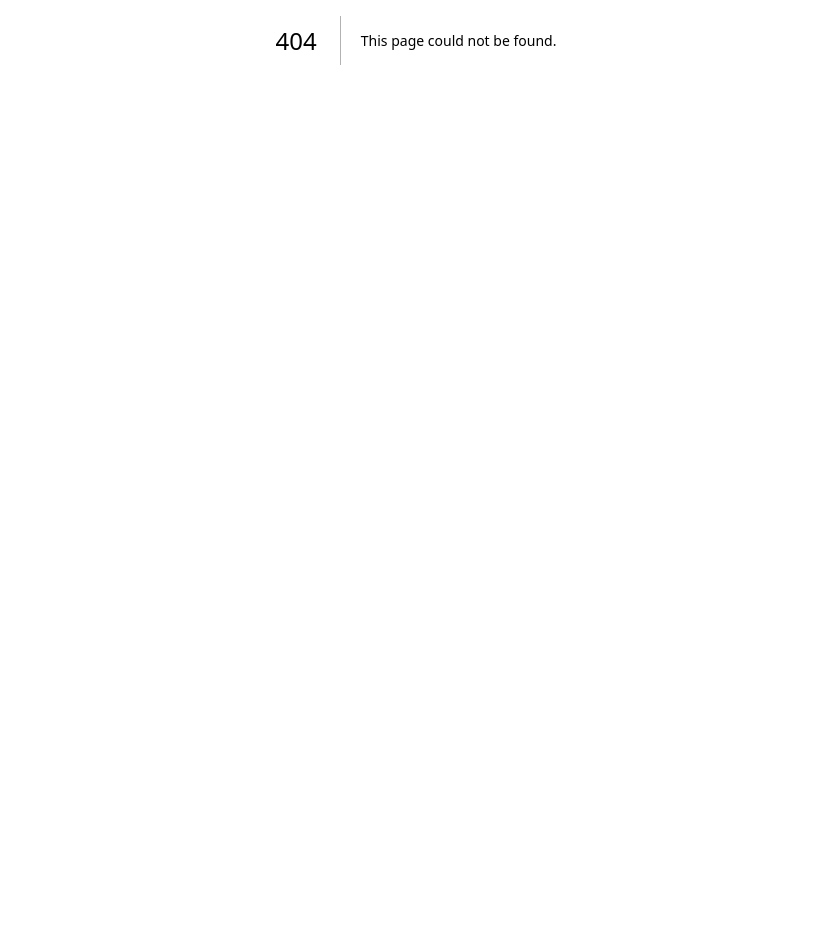
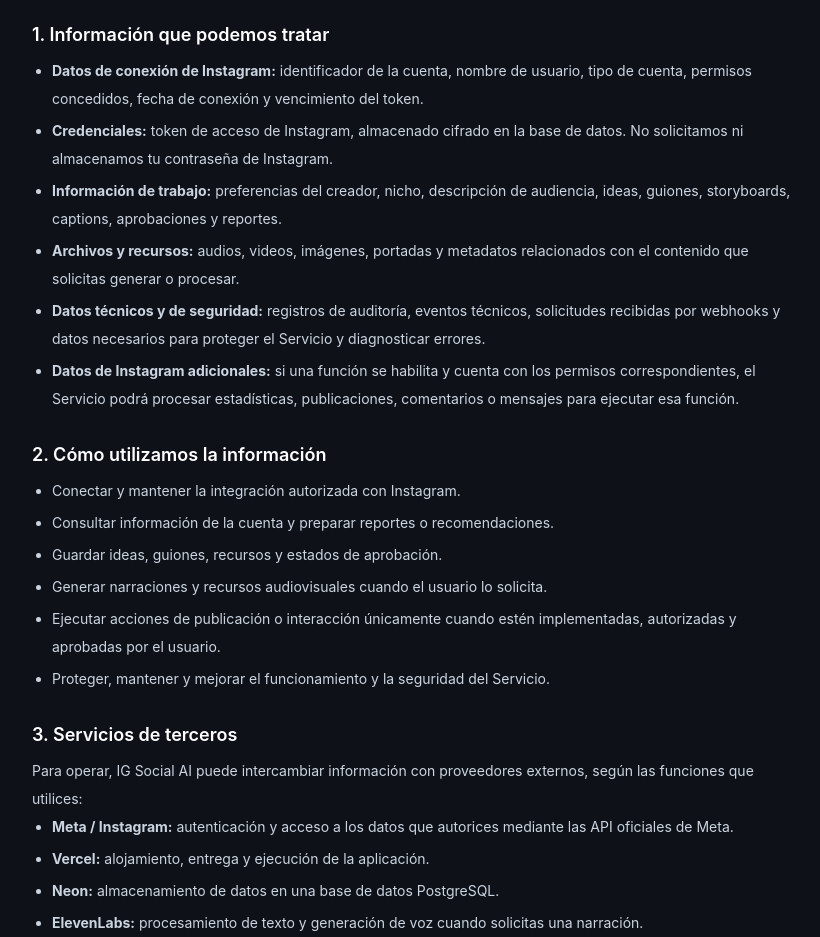
Before and after one commit to nicolaschacal/igsocialai, a Next.js app: page /privacy in a window 1280 px wide. Before the commit this address had no page. Shown: the part 360-1297 px from the top of the page, without its empty margins (224-1044 px from the left). Before the commit the page ends 800 px from the top, so only its background shows below. Built offline with nearby package versions, Linux system fonts and the light colour scheme.

Commit message:
Add public privacy, terms, and data deletion pages

```diff
--- /dev/null
+++ b/src/app/privacy/page.tsx
@@ -0,0 +1,82 @@
+import type { Metadata } from "next";
+import { LegalPage } from "@/components/legal-page";
+
+export const metadata: Metadata = {
+  title: "Política de privacidad | IG Social AI",
+  description: "Cómo IG Social AI recopila, utiliza, conserva y protege los datos.",
+};
+
+export default function PrivacyPage() {
+  return (
+    <LegalPage title="Política de privacidad">
+      <p>Esta política describe cómo IG Social AI (el “Servicio”) trata la información cuando utilizas su sitio, conectas una cuenta profesional de Instagram o autorizas herramientas de creación y gestión de contenido. El Servicio se encuentra en fase beta y está diseñado para ayudar a analizar una cuenta, preparar contenido y gestionar acciones que el usuario autorice.</p>
+
+      <section>
+        <h2>1. Información que podemos tratar</h2>
+        <ul>
+          <li><strong>Datos de conexión de Instagram:</strong> identificador de la cuenta, nombre de usuario, tipo de cuenta, permisos concedidos, fecha de conexión y vencimiento del token.</li>
+          <li><strong>Credenciales:</strong> token de acceso de Instagram, almacenado cifrado en la base de datos. No solicitamos ni almacenamos tu contraseña de Instagram.</li>
+          <li><strong>Información de trabajo:</strong> preferencias del creador, nicho, descripción de audiencia, ideas, guiones, storyboards, captions, aprobaciones y reportes.</li>
+          <li><strong>Archivos y recursos:</strong> audios, videos, imágenes, portadas y metadatos relacionados con el contenido que solicitas generar o procesar.</li>
+          <li><strong>Datos técnicos y de seguridad:</strong> registros de auditoría, eventos técnicos, solicitudes recibidas por webhooks y datos necesarios para proteger el Servicio y diagnosticar errores.</li>
+          <li><strong>Datos de Instagram adicionales:</strong> si una función se habilita y cuenta con los permisos correspondientes, el Servicio podrá procesar estadísticas, publicaciones, comentarios o mensajes para ejecutar esa función.</li>
+        </ul>
+      </section>
+
+      <section>
+        <h2>2. Cómo utilizamos la información</h2>
+        <ul>
+          <li>Conectar y mantener la integración autorizada con Instagram.</li>
+          <li>Consultar información de la cuenta y preparar reportes o recomendaciones.</li>
+          <li>Guardar ideas, guiones, recursos y estados de aprobación.</li>
+          <li>Generar narraciones y recursos audiovisuales cuando el usuario lo solicita.</li>
+          <li>Ejecutar acciones de publicación o interacción únicamente cuando estén implementadas, autorizadas y aprobadas por el usuario.</li>
+          <li>Proteger, mantener y mejorar el funcionamiento y la seguridad del Servicio.</li>
+        </ul>
+      </section>
+
+      <section>
+        <h2>3. Servicios de terceros</h2>
+        <p>Para operar, IG Social AI puede intercambiar información con proveedores externos, según las funciones que utilices:</p>
+        <ul>
+          <li><strong>Meta / Instagram:</strong> autenticación y acceso a los datos que autorices mediante las API oficiales de Meta.</li>
+          <li><strong>Vercel:</strong> alojamiento, entrega y ejecución de la aplicación.</li>
+          <li><strong>Neon:</strong> almacenamiento de datos en una base de datos PostgreSQL.</li>
+          <li><strong>ElevenLabs:</strong> procesamiento de texto y generación de voz cuando solicitas una narración.</li>
+          <li><strong>Anthropic / Claude:</strong> si conectas el servidor MCP a Claude, la información que las herramientas devuelvan puede procesarse en esa plataforma conforme a tu uso y a sus condiciones.</li>
+        </ul>
+        <p>Estos proveedores pueden tratar datos conforme a sus propias políticas y condiciones. IG Social AI no vende datos personales ni utiliza los tokens de acceso para fines ajenos a las funciones autorizadas.</p>
+      </section>
+
+      <section>
+        <h2>4. Conservación y seguridad</h2>
+        <p>Conservamos la información mientras sea necesaria para prestar las funciones solicitadas, mantener la seguridad, cumplir obligaciones aplicables o resolver incidencias. Los tokens de Instagram se almacenan cifrados. Aplicamos medidas técnicas razonables para limitar el acceso a la información. Ningún sistema de transmisión o almacenamiento puede garantizar seguridad absoluta.</p>
+      </section>
+
+      <section>
+        <h2>5. Compartición y transferencias</h2>
+        <p>No comercializamos ni alquilamos información personal. Solo compartimos datos con proveedores necesarios para operar las funciones solicitadas, con Meta cuando utilizas sus servicios, o cuando sea necesario para cumplir la ley, proteger derechos o responder a solicitudes válidas. Los proveedores pueden procesar información en países distintos al tuyo, sujetos a sus condiciones y salvaguardas aplicables.</p>
+      </section>
+
+      <section>
+        <h2>6. Tus opciones y derechos</h2>
+        <p>Puedes dejar de utilizar el Servicio, revocar los permisos desde la configuración de Instagram o Meta y solicitar acceso, corrección o eliminación de los datos tratados por IG Social AI. La revocación en Instagram no necesariamente elimina los datos que ya estén almacenados en el Servicio: para ello, realiza una solicitud de eliminación.</p>
+      </section>
+
+      <section>
+        <h2>7. Eliminación de datos</h2>
+        <p>Para solicitar la eliminación de los datos asociados a tu cuenta, consulta la página de <a href="/data-deletion">instrucciones de eliminación de datos</a>. La solicitud debe permitirnos identificar la cuenta sin que tengas que compartir tu contraseña ni un token de acceso.</p>
+      </section>
+
+      <section>
+        <h2>8. Menores</h2>
+        <p>El Servicio no está dirigido a menores de 18 años y no busca recopilar deliberadamente sus datos personales.</p>
+      </section>
+
+      <section>
+        <h2>9. Cambios en esta política</h2>
+        <p>Podemos actualizar esta política cuando cambien las funciones, los proveedores o las obligaciones aplicables. Publicaremos la versión vigente en esta dirección e indicaremos la fecha de actualización.</p>
+      </section>
+    </LegalPage>
+  );
+}
```
